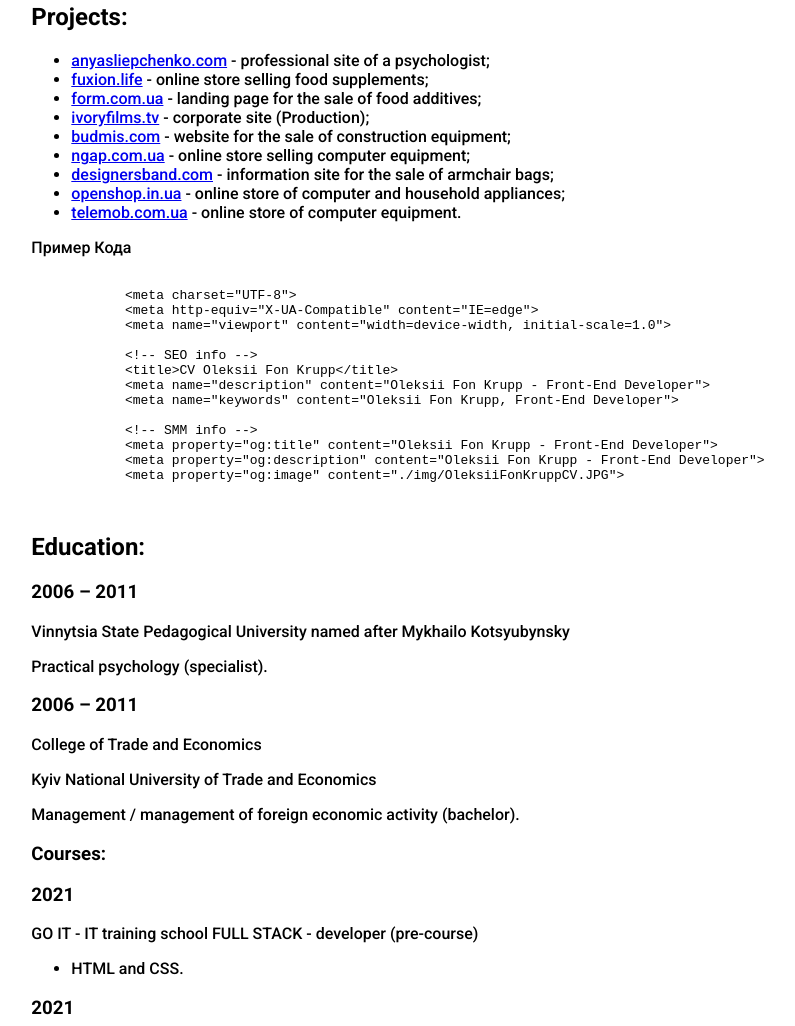
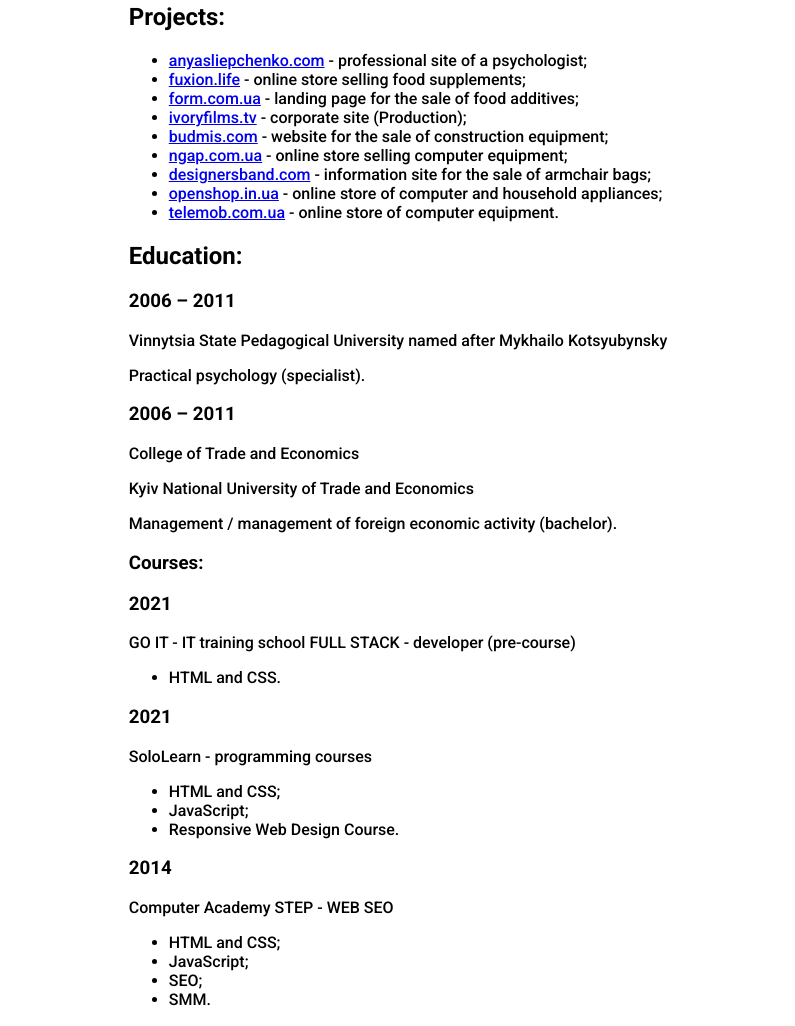
Before and after one commit to Olevonk/rsschool-cv, a plain HTML site: page index.html in a window 1280 px wide. Shown: the part 1092-2118 px from the top of the page, without its empty margins (242-1037 px from the left). Drawn offline with Linux system fonts and the light colour scheme.

Commit message:
fix: fix code

```diff
--- a/index.html
+++ b/index.html
@@ -104,29 +104,6 @@
     </section>
 <!-- Projects End -->
 
-<!-- Simple of code Start -->
-    <section>
-        <p>Пример Кода</p>
-        <pre>
-        <code>
-            <span>&lt</span>meta charset="UTF-8"<span>&gt</span>
-            <span>&lt</span>meta http-equiv="X-UA-Compatible" content="IE=edge"<span>&gt</span>
-            <span>&lt</span>meta name="viewport" content="width=device-width, initial-scale=1.0"<span>&gt</span>
-
-            <span>&lt</span>!-- SEO info --<span>&gt</span>
-            <span>&lt</span>title>CV Oleksii Fon Krupp<span>&lt</span>/title<span>&gt</span>
-            <span>&lt</span>meta name="description" content="Oleksii Fon Krupp - Front-End Developer"<span>&gt</span>
-            <span>&lt</span>meta name="keywords" content="Oleksii Fon Krupp, Front-End Developer"<span>&gt</span>
-
-            <span>&lt</span>!-- SMM info --<span>&gt</span>
-            <span>&lt</span>meta property="og:title" content="Oleksii Fon Krupp - Front-End Developer"<span>&gt</span>
-            <span>&lt</span>meta property="og:description" content="Oleksii Fon Krupp - Front-End Developer"<span>&gt</span>
-            <span>&lt</span>meta property="og:image" content="./img/OleksiiFonKruppCV.JPG"<span>&gt</span>
-        </code>
-        </pre>
-    </section>
-<!-- Simple of code End -->
-
 <!-- Education Start -->
     <section id="education">
         <h2>Education:</h2>
```
Also changed, not shown: 1 other file.
